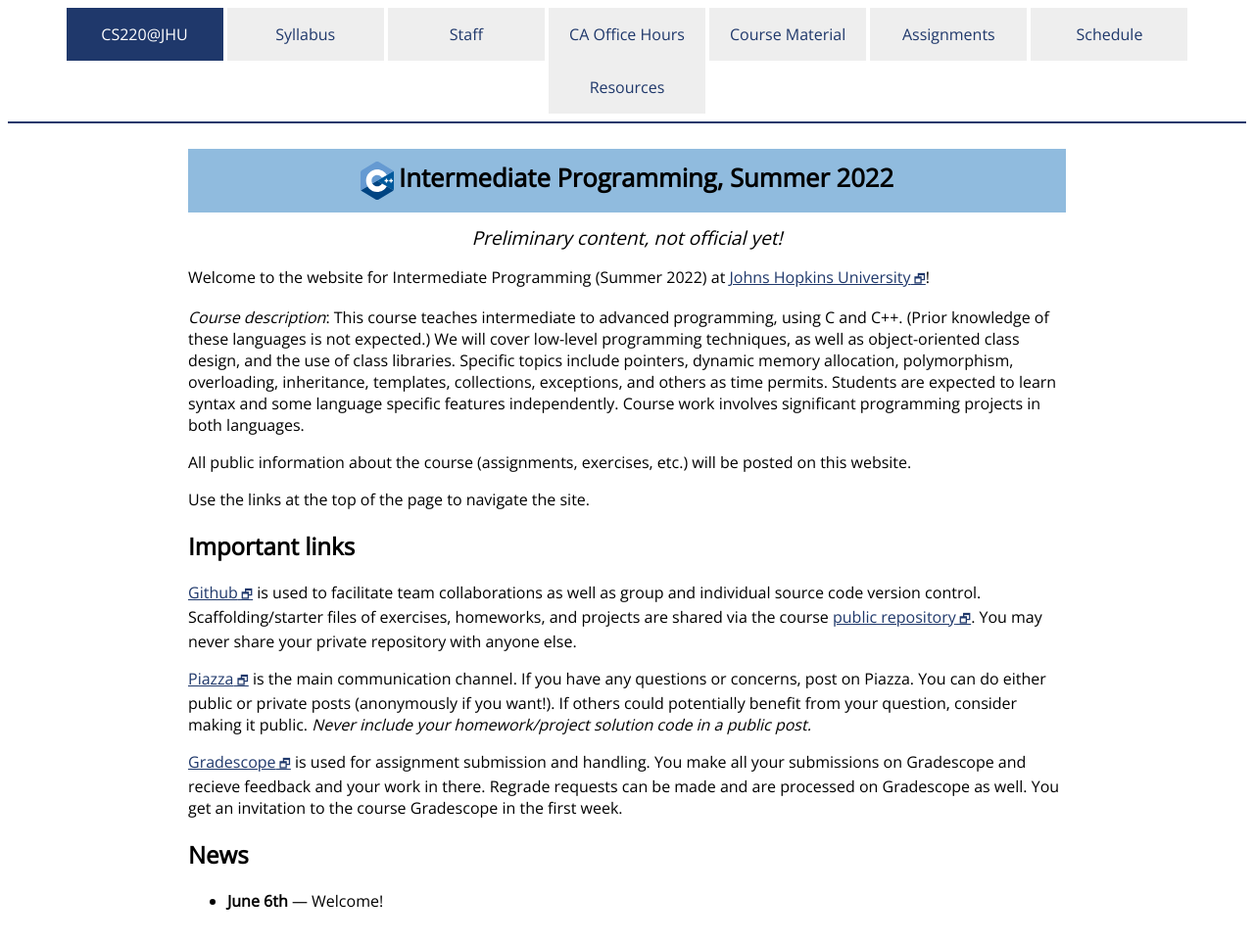
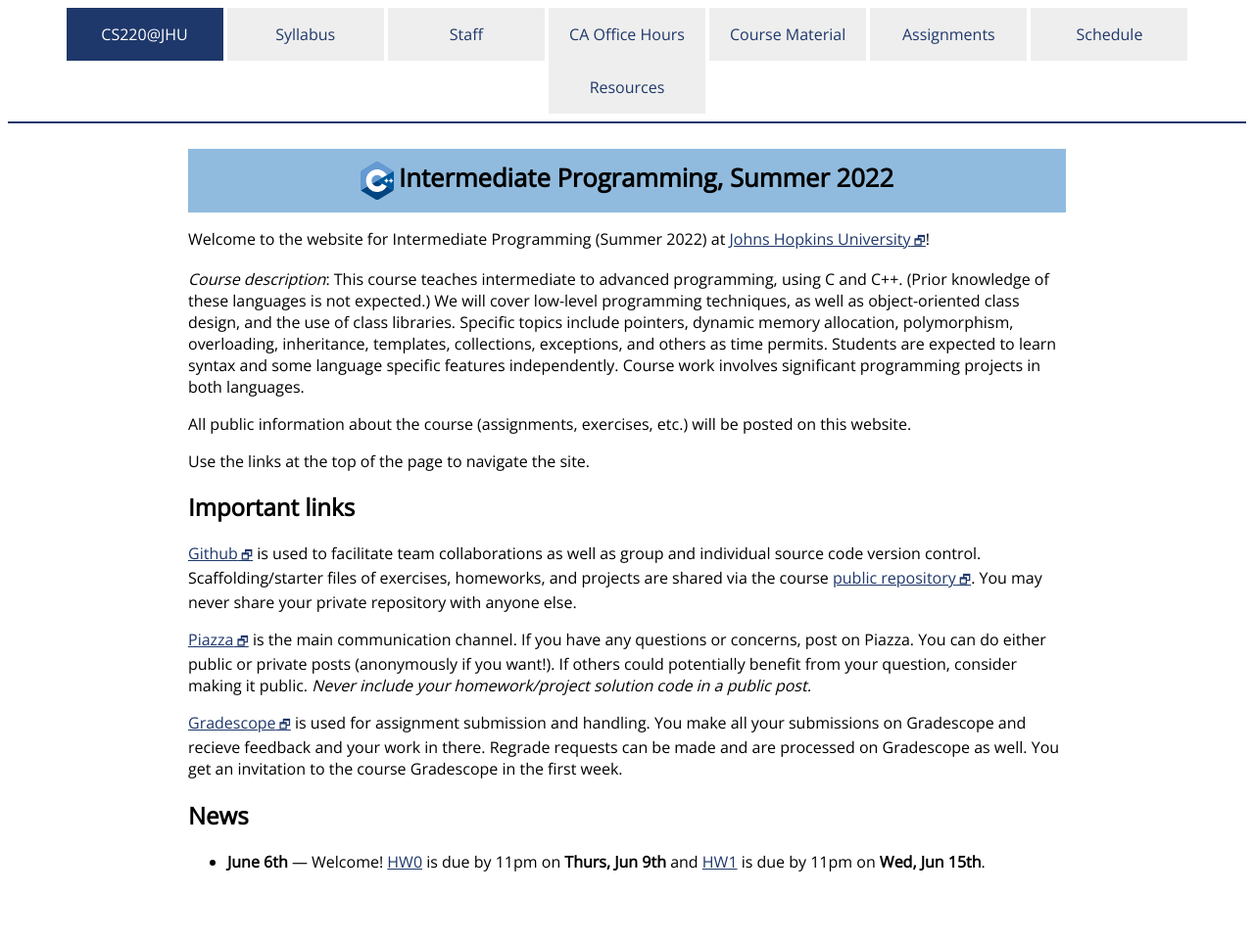
Before and after one commit to jhu-ip/cs220-summer22, a Jekyll site: the page built from index.md, in a window 1280 px wide. Shown: the whole page at 98% size. Built offline with Jekyll 4.4.1, drawn with Linux system fonts in a browser that asks for light colours; some web fonts are replaced; after the commit the page ends 923 px from its top, so only the background shows below that.

Commit message:
make the website official

```diff
--- a/_layouts/default.html
+++ b/_layouts/default.html
@@ -30,8 +30,6 @@
   <div id="content">
     <div id="pageTitle"><img id="cpp_logo" alt="C++ logo" src="{{site.baseurl}}/img/logo_cpp.svg">{{page.title}}</div>
 
-    <div style="text-align: center; font-size: 120%;"><i>Preliminary content, not official yet!</i></div>
-
     {{content}}
 
     <div id="footer"></div>
--- a/index.md
+++ b/index.md
@@ -47,4 +47,5 @@ to the course Gradescope in the first week.
 
 ## News
 
-* **June 6th** — Welcome!
+* **June 6th** — Welcome! [HW0](assign/hw0.html) is due by 11pm on **Thurs, Jun 9th** and
+  [HW1](assign/hw1.html) is due by 11pm on **Wed, Jun 15th**.
```
